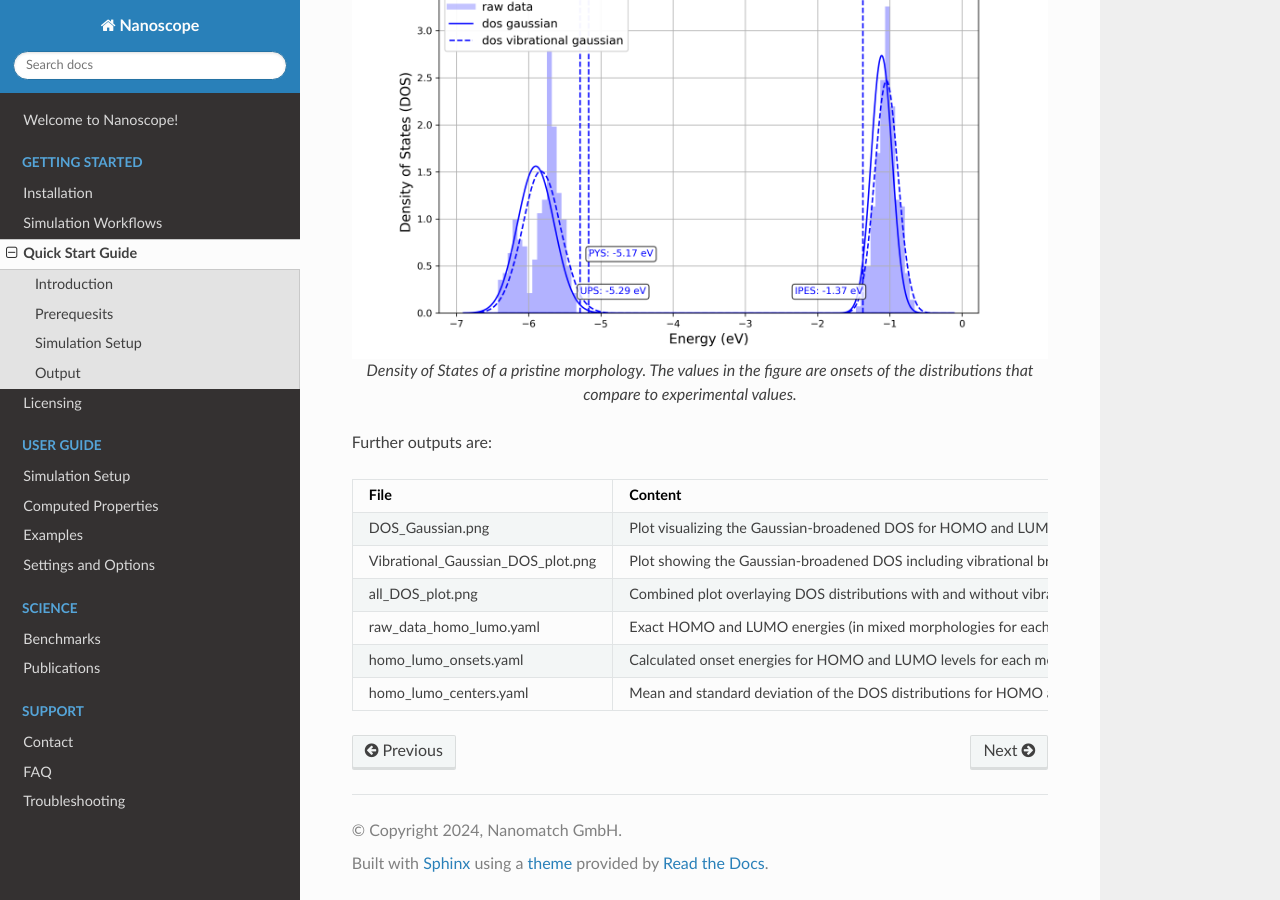
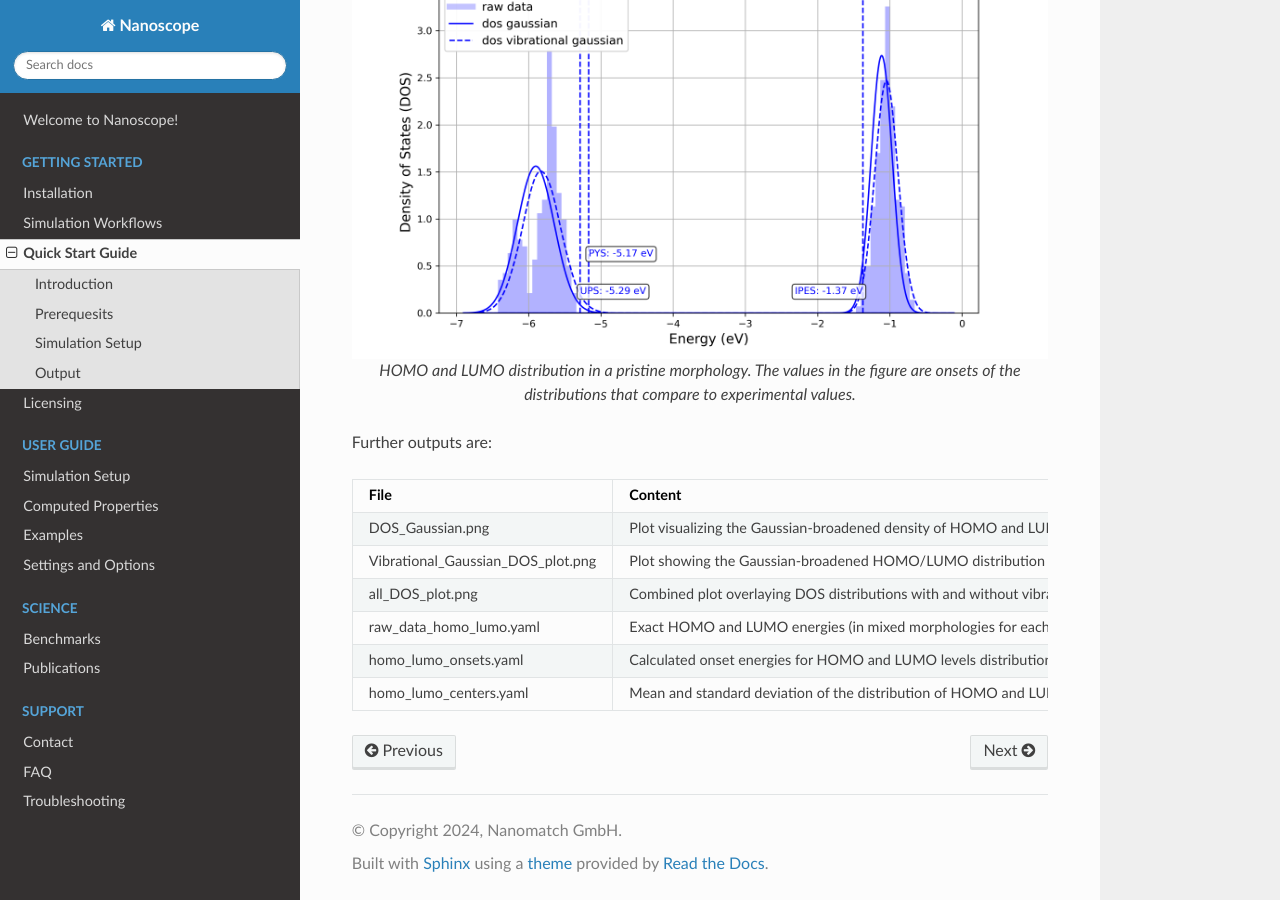
Before and after one commit to NanomatchGmbH/nanoscope-docs, a Sphinx documentation site: the page built from docs/source/getting_started/quick_start.rst, in a window 1280 px wide and 900 px high, scrolled down 8024 px. Built offline with Sphinx 7.4.7 and the Read the Docs theme 3.1.0, drawn with Linux system fonts in a browser that asks for light colours; some of the changed text lies outside the part shown.

Commit message:
term DOS usage reviewed

```diff
--- a/docs/source/getting_started/quick_start.rst
+++ b/docs/source/getting_started/quick_start.rst
@@ -243,11 +243,11 @@
 The primary outputs of the ESAnalysis module are located in the `Analysis/DOS` directory within the module's runtime folder.
 
 .. figure:: quick_start/quick_start_all_DOS_plot.png
-   :alt: DOS of pristine film
+   :alt: DOS in pristine film
    :width: 100%
    :align: center
 
-   Density of States of a pristine morphology. The values in the figure are onsets of the distributions that compare to experimental values.
+   HOMO and LUMO distribution in a pristine morphology. The values in the figure are onsets of the distributions that compare to experimental values.
 
 Further outputs are:
 
@@ -257,10 +257,10 @@
    ==================================== ========
    File                                 Content
    ==================================== ========
-   DOS_Gaussian.png                     Plot visualizing the Gaussian-broadened DOS for HOMO and LUMO levels without vibrational effects.
-   Vibrational_Gaussian_DOS_plot.png    Plot showing the Gaussian-broadened DOS including vibrational broadening.
+   DOS_Gaussian.png                     Plot visualizing the Gaussian-broadened density of HOMO and LUMO levels without vibrational effects.
+   Vibrational_Gaussian_DOS_plot.png    Plot showing the Gaussian-broadened HOMO/LUMO distribution including vibrational broadening.
    all_DOS_plot.png                     Combined plot overlaying DOS distributions with and without vibrational broadening (both are Gaussian-broadened).
    raw_data_homo_lumo.yaml              Exact HOMO and LUMO energies (in mixed morphologies for each molecule type). Includes mean, std, and all individual energy levels.
-   homo_lumo_onsets.yaml                Calculated onset energies for HOMO and LUMO levels for each molecule type, can be compared with experimental onsets.
-   homo_lumo_centers.yaml               Mean and standard deviation of the DOS distributions for HOMO and LUMO levels for each molecule type. Can be used as an ab-initio input for multi-scale simulation workflows.
+   homo_lumo_onsets.yaml                Calculated onset energies for HOMO and LUMO levels distribution for each molecule type, can be compared with experimental onsets.
+   homo_lumo_centers.yaml               Mean and standard deviation of the distribution of HOMO and LUMO levels for each molecule type. Can be used as an ab-initio input for multi-scale simulation workflows.
    ==================================== ========
```
Also changed, not shown: other parts of docs/source/getting_started/quick_start.rst (+1 -1 lines).
